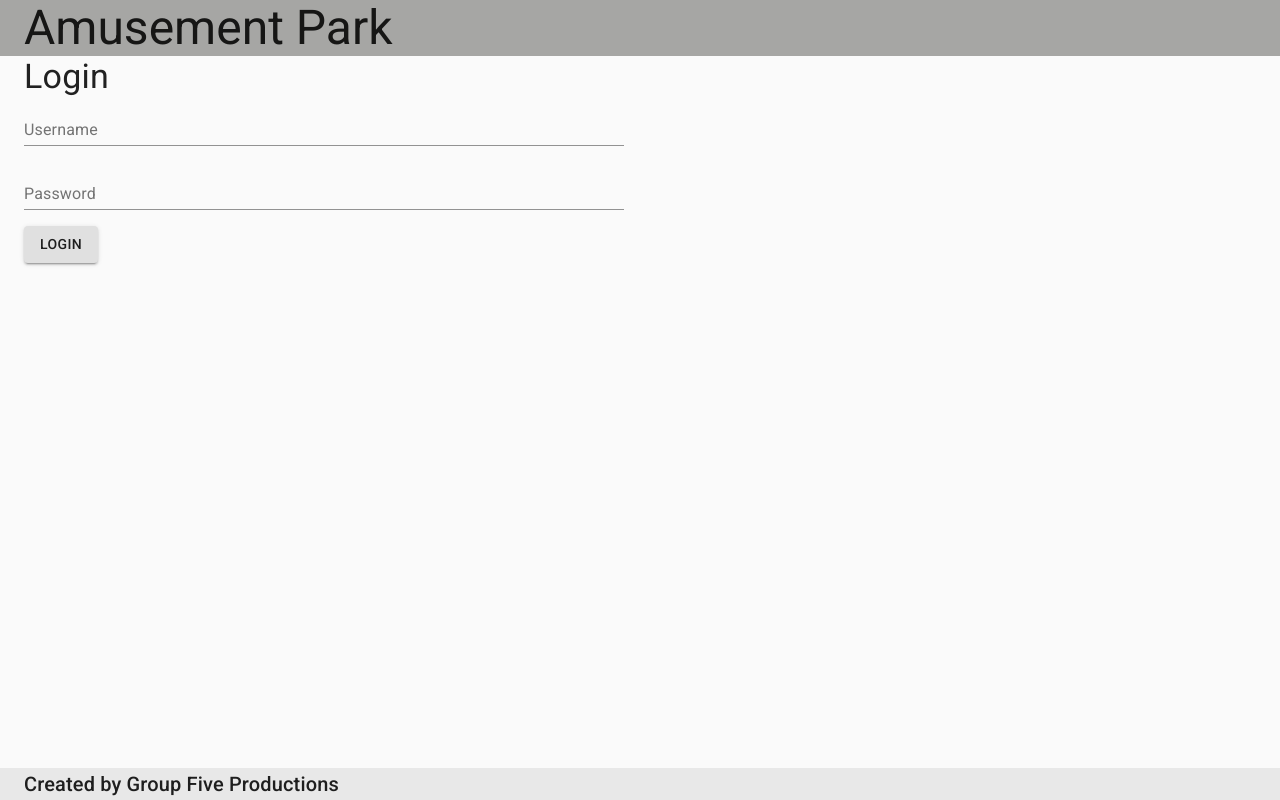
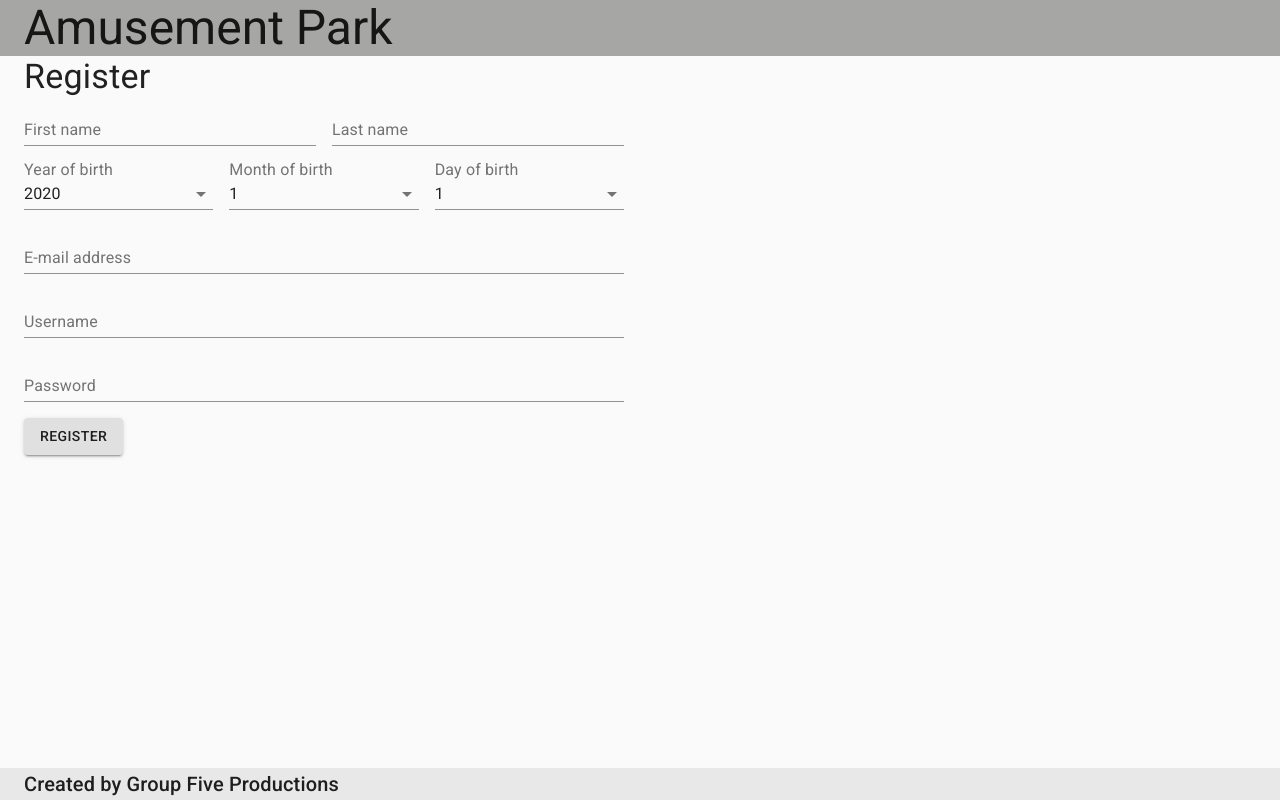
Before and after one commit to joaxcar/iv1201-group-5, a React (Create React App) app in the folder frontend/: page / in a window 1280 px wide. Built offline with nearby package versions, Linux system fonts and the light colour scheme.

Commit message:
Initialize routing in frontend

```diff
--- a/frontend/package.json
+++ b/frontend/package.json
@@ -13,6 +13,7 @@
 		"react": "^17.0.1",
 		"react-dom": "^17.0.1",
 		"react-hook-form": "^6.15.1",
+		"react-router-dom": "^5.2.0",
 		"react-scripts": "4.0.2",
 		"web-vitals": "^1.0.1",
 		"yup": "^0.32.8"
--- a/frontend/src/App.js
+++ b/frontend/src/App.js
@@ -2,6 +2,7 @@
 import Layout from "./components/Layout/Layout";
 import RegistrationContainer from "./containers/RegistrationContainer/RegistrationContainer";
 import LoginContainer from "./containers/LoginContainer/LoginContainer";
+import { BrowserRouter as Router, Switch, Route } from "react-router-dom";
 
 /**
  * Main function of the application
@@ -10,10 +11,21 @@
 	return (
 		<>
 			<CssBaseline />
-			<Layout>
-				{/* <RegistrationContainer /> */}
-				<LoginContainer />
-			</Layout>
+			<Router>
+				<Layout>
+					<Switch>
+						<Route exact path="/">
+							<RegistrationContainer />
+						</Route>
+						<Route path="/login">
+							<LoginContainer />
+						</Route>
+						<Route path="/register">
+							<RegistrationContainer />
+						</Route>
+					</Switch>
+				</Layout>
+			</Router>
 		</>
 	);
 }
```
Also changed, not shown: 1 other file (tests, documents, lock files or other folders).
